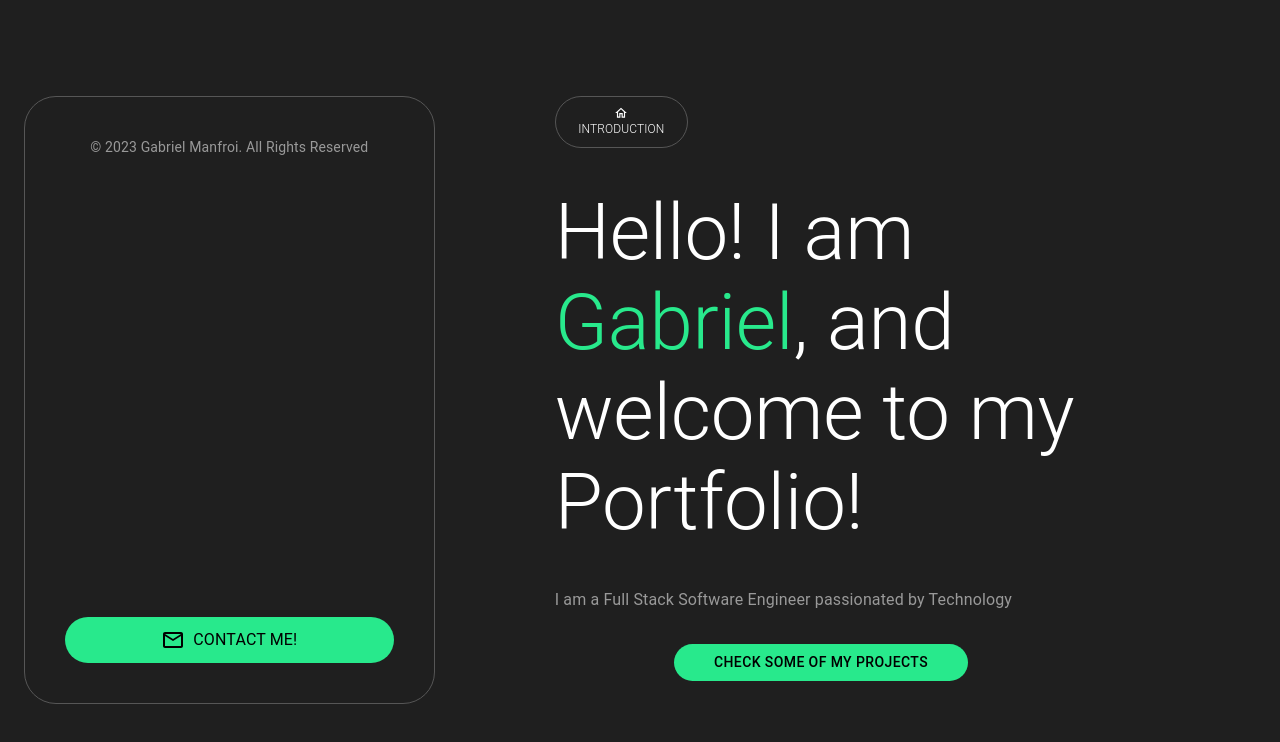
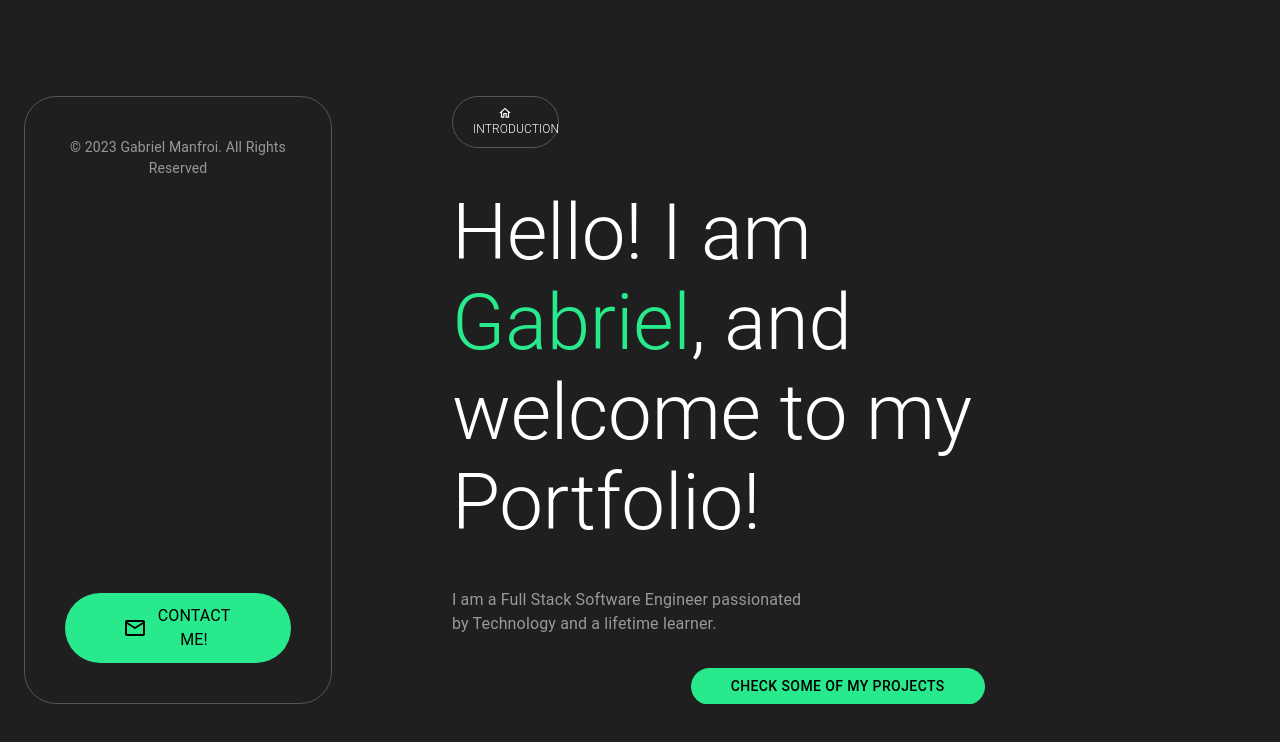
Before and after one commit to gabemanfroi/gabrielmanfroi.dev, a Next.js app: page / in a window 1280 px wide. Shown: the top 742 px of the page. Built offline with nearby package versions, Linux system fonts and the light colour scheme; no server answers.

Commit message:
📱improves responsiveness of section headers

```diff
--- a/src/components/HomePage/index.tsx
+++ b/src/components/HomePage/index.tsx
@@ -8,7 +8,7 @@ export const HomePage = () => {
       container
       px={{ xs: 0, md: 3 }}
       py={{ xs: 0, md: 4, lg: 12 }}
-      gap={{ xs: 7, md: 13 }}
+      gap={{ xs: 7, md: 13, xl: 30 }}
       height={'100%'}
       overflow={{ xs: 'scroll', lg: 'hidden' }}
     >
@@ -17,7 +17,8 @@ export const HomePage = () => {
         container
         pt={{ xs: 3, md: 0 }}
         xs={12}
-        lg={4}
+        lg={3}
+        xl={2.8}
         height={{ lg: '100%' }}
       >
         <LeftSideBar />
@@ -26,7 +27,7 @@ export const HomePage = () => {
         item
         container
         xs={12}
-        md={5.5}
+        lg={5.5}
         overflow={{
           lg: 'scroll',
         }}
--- a/src/components/LeftSideBar/Header.tsx
+++ b/src/components/LeftSideBar/Header.tsx
@@ -15,12 +15,12 @@ export const Header = () => {
       direction={'row'}
       justifyContent={'space-between'}
     >
-      <Grid item xs={6} md={7}>
+      <Grid item xs={6} xl={7}>
         <Typography color={'white'} fontSize={36}>
           {getUserByNameData.data.attributes.name}
         </Typography>
       </Grid>
-      <Grid item xs={6} md={2}>
+      <Grid item xs={6} md={2} lg={6} xl={5}>
         <Typography color={'white'} fontSize={14} textAlign={'right'}>
           {getUserByNameData.data.attributes.role}
         </Typography>
--- a/src/components/MainContent/About.tsx
+++ b/src/components/MainContent/About.tsx
@@ -5,7 +5,7 @@ import { SectionHeader } from '@/components/MainContent/SectionHeader';
 export const About = () => {
   return (
     <Stack justifyContent={'space-between'} gap={4}>
-      <SectionHeader icon={PersonOutlined} title={'about'} width={120}>
+      <SectionHeader icon={PersonOutlined} title={'about'}>
         <Typography
           color={'white'}
           variant={'h2'}
--- a/src/components/MainContent/Introduce.tsx
+++ b/src/components/MainContent/Introduce.tsx
@@ -1,4 +1,4 @@
-import { Button, Grid, Stack, Typography } from '@mui/material';
+import { Button, Grid, Typography } from '@mui/material';
 import { colors } from '@/core/theme/colors';
 import { SomeNumbers } from '@/components/MainContent/SomeNumbers';
 import { SectionHeader } from '@/components/MainContent/SectionHeader';
@@ -22,13 +22,16 @@ export const Introduce = () => {
         </Typography>
       </SectionHeader>
       <Grid item container gap={4}>
-        <Typography fontSize={{ xs: 16 }}>
-          I am a Full Stack Software Engineer passionated by Technology
-        </Typography>
-        <Stack flex={1} justifyContent={'center'}>
+        <Grid item container xs={8}>
+          <Typography fontSize={{ xs: 16 }}>
+            I am a Full Stack Software Engineer passionated by Technology and a
+            lifetime learner.
+          </Typography>
+        </Grid>
+        <Grid item container xs={12} justifyContent={{ xs: 'flex-end' }}>
           <Button
             sx={{
-              alignSelf: 'center',
+              alignSelf: 'flex-end',
               borderRadius: 99999,
               background: colors.primary,
               color: 'black',
@@ -39,7 +42,7 @@ export const Introduce = () => {
           >
             Check some of my projects
           </Button>
-        </Stack>
+        </Grid>
       </Grid>
       <SomeNumbers />
     </Grid>
--- a/src/components/MainContent/Resume.tsx
+++ b/src/components/MainContent/Resume.tsx
@@ -7,7 +7,7 @@ import { ResumeTimeline } from '@/components/MainContent/Resume.timeline';
 export const Resume = () => {
   return (
     <Stack justifyContent={'space-between'}>
-      <SectionHeader icon={WorkOutline} title={'Resume'} width={120}>
+      <SectionHeader icon={WorkOutline} title={'Resume'}>
         <Typography
           color={'white'}
           variant={'h1'}
--- a/src/components/MainContent/SectionHeader.tsx
+++ b/src/components/MainContent/SectionHeader.tsx
@@ -12,14 +12,15 @@ interface Props {
 export const SectionHeader = ({ children, icon, title, width }: Props) => {
   const IconComponent = icon;
   return (
-    <Grid item container gap={5}>
+    <Grid item container gap={5} direction={'row'}>
       <Grid
         container
         item
+        xs={12}
         alignItems={'center'}
         justifyContent={'space-evenly'}
         direction={'row'}
-        maxWidth={width ?? { xs: '50%', md: '25%' }}
+        maxWidth={width ?? { xs: '50%', md: '20%' }}
         sx={{
           padding: '9px 20px',
           opacity: 1,
@@ -38,7 +39,9 @@ export const SectionHeader = ({ children, icon, title, width }: Props) => {
           {title}
         </Typography>
       </Grid>
-      {children}
+      <Grid item container xs={12}>
+        {children}
+      </Grid>
     </Grid>
   );
 };
--- a/src/components/MainContent/Services.tsx
+++ b/src/components/MainContent/Services.tsx
@@ -5,7 +5,7 @@ import { SectionHeader } from '@/components/MainContent/SectionHeader';
 export const Services = () => {
   return (
     <Stack justifyContent={'space-between'} gap={4}>
-      <SectionHeader icon={RoomService} title={'Services'} width={120}>
+      <SectionHeader icon={RoomService} title={'Services'}>
         <Typography
           color={'white'}
           variant={'h1'}
--- a/src/components/MainContent/Skills.tsx
+++ b/src/components/MainContent/Skills.tsx
@@ -6,7 +6,7 @@ import { colors } from '@/core/theme/colors';
 export const Skills = () => {
   return (
     <Stack justifyContent={'space-between'} gap={4}>
-      <SectionHeader title={'Skills'} width={120} icon={Code}>
+      <SectionHeader title={'Skills'} icon={Code}>
         <Typography
           color={'white'}
           variant={'h1'}
--- a/src/components/MainContent/SomeNumbers.tsx
+++ b/src/components/MainContent/SomeNumbers.tsx
@@ -3,7 +3,7 @@ import { SomeNumbersItem } from '@/components/MainContent/SomeNumbers.item';
 
 export const SomeNumbers = () => {
   return (
-    <Stack direction={'row'} gap={{ xs: 3, md: 10 }}>
+    <Stack direction={'row'} gap={{ xs: 3, md: 12 }}>
       <SomeNumbersItem moreThan={4} description={'Years of Experience'} />
       <SomeNumbersItem
         flex={1}
```
